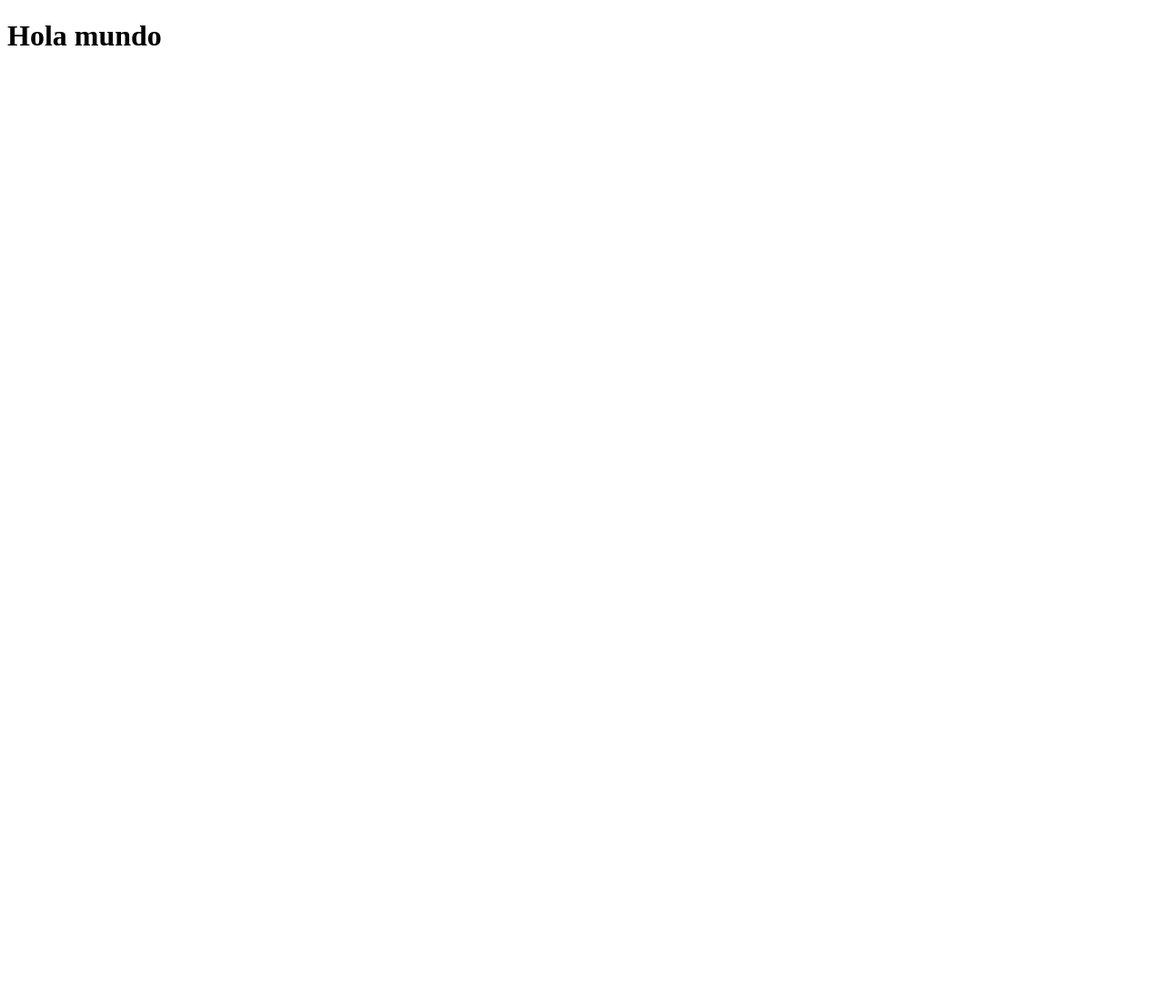
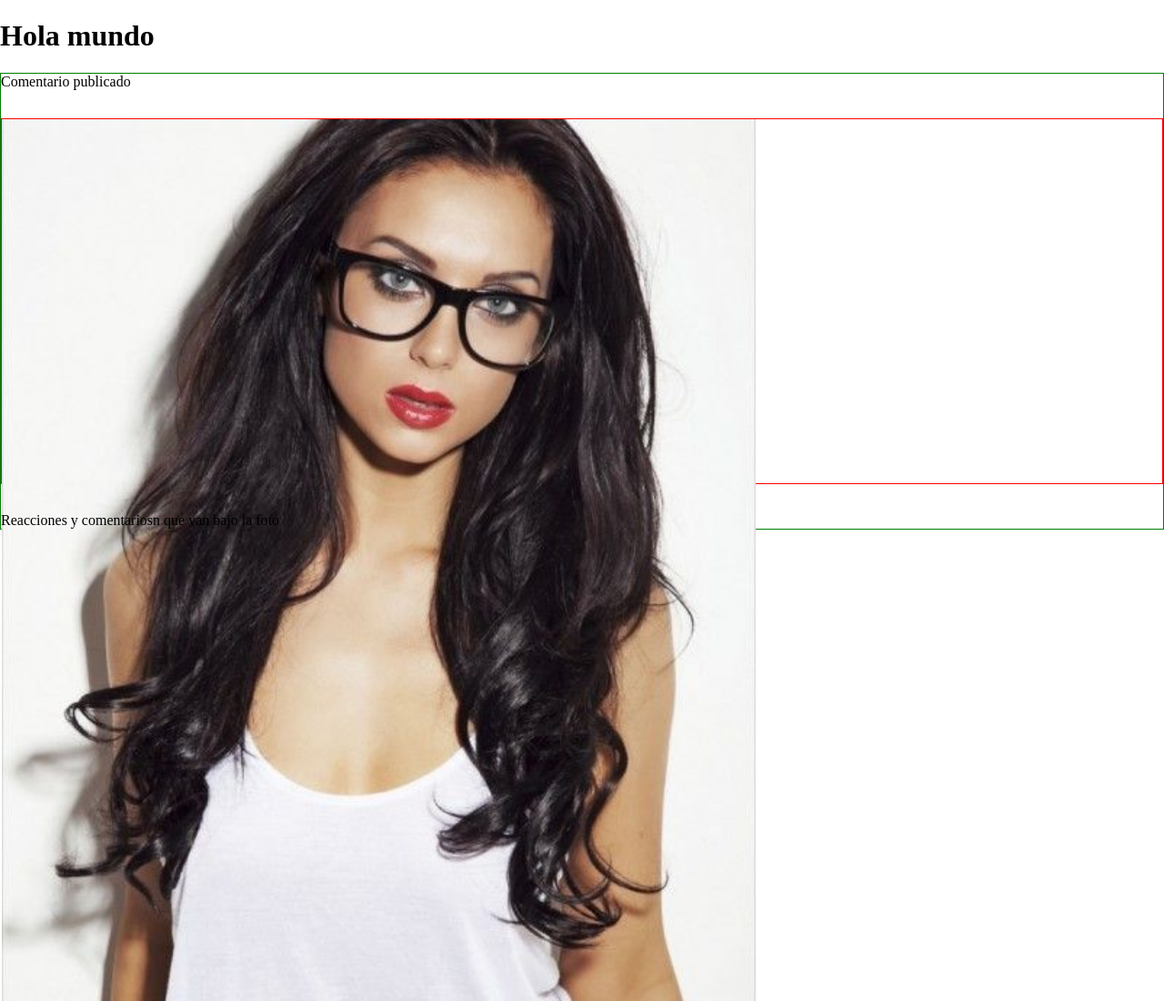
Before and after one commit to Gabriel-Arg/Face-New-Buttom-Ciberacoso, a plain HTML site: page index.html in a window 1280 px wide. Shown: the top 1100 px of the page at 91% size. Before the commit the page ends 800 px from the top, so only its background shows below. Drawn offline with nearby package versions, Linux system fonts and the light colour scheme.

Commit message:
Armo sección del post

```diff
--- a/css/estilo-home.css
+++ b/css/estilo-home.css
@@ -1,3 +1,33 @@
 body {
+    margin: 0;
+}
 
+header {
+    border: 1px solid red;
+    display: flex;
+    flex-flow: nowrap row;
+    justify-content: space-between;
+    align-items: center;
+    height: 120px;
 }
+
+header div {
+    border: 1px solid blue;
+}
+
+.post {
+    border: 1px solid green;
+    display: flex;
+    flex-flow: nowrap column;
+    justify-content: space-between;
+    height: 500px;
+}
+
+.post-foto {
+    border: 1px solid red;
+    height: 400px;
+}
+
+.post-foto img {
+    width: 65%;
+}
--- a/index.html
+++ b/index.html
@@ -40,8 +40,15 @@ POR FAVOR BORRARLO PARA NO ACUMULAR CODIGO BASURA-------------------------------
 
 <!-- ----------------------------------SECCION 1 POR EJEMPLO------------------------------------- -->
 
-<!-------------------------------------SECCION 2 POR EJEMPLO--------------------------------------- -->
+<!-------------------------------------SECCION 2 POST-------------------------------------------- -->
 
+    <section class="post">
+        <div class="post-comentario">Comentario publicado</div>
+        <div class="post-foto">
+            <img src="/img/post-02.jpg" alt="Foto de la chica">
+        </div>
+        <div class="post-reacciones">Reacciones y comentariosn que van bajo la foto</div>
+    </section>
 
 
 
```
